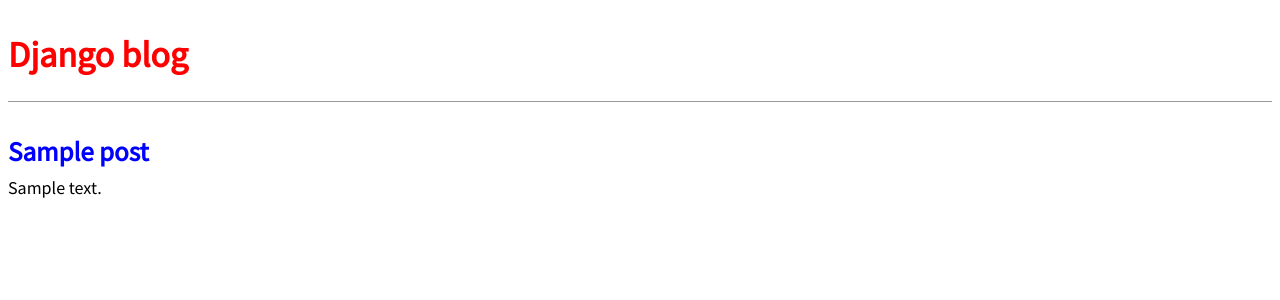
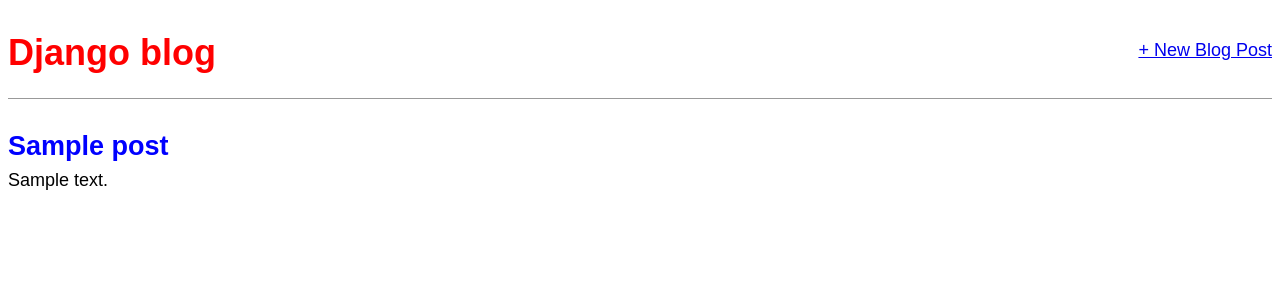
Before and after one commit to easy-quest/blog, a Django app: template templates/home.html in a window 1280 px wide. Shown: the top 300 px of the page. Run offline with Django 3.2, Linux system fonts and the light colour scheme; the template is opened without the code that fills it: most values are stand-ins (such as "Sample title", 1, 10 or a date in 2020).

Commit message:
modified:   blog/models.py 	modified:   blog/urls.py 	modified:   blog/views.py 	modified:   templates/base.html 	new file:   templates/post_new.html

```diff
--- a/blog/models.py
+++ b/blog/models.py
@@ -1,5 +1,5 @@
 from django.db import models
-
+rom django.urls import reverse
 
 # Create your models here.
 class Post(models.Model):
@@ -12,3 +12,6 @@
 
   def __str__(self):
     return self.title
+
+  def get_absolute_url(self):
+    return reverse('post_detail', args=[str(self.id)])
--- a/blog/urls.py
+++ b/blog/urls.py
@@ -5,4 +5,5 @@
 urlpatterns = [
   path('', views.BlogListView.as_view(), name='home'),
   path('post/<int:pk>/', views.BlogDetailView.as_view(), name='post_detail'),
+  path('post/new/', views.BlogCreateView.as_view(), name='post_new'),
 ]
--- a/blog/views.py
+++ b/blog/views.py
@@ -2,6 +2,7 @@
 
 # Create your views here.
 from django.views.generic import ListView, DetailView
+from django.views.generic.edit import CreateView
 from . models import Post
 
 class BlogListView(ListView):
@@ -12,3 +13,8 @@
   model = Post
   template_name = 'post_detail.html'
   context_object_name = 'anything_you_want'
+
+class BlogCreateView(CreateView):
+  model = Post
+  template_name = 'post_new.html'
+  fields = '__all__'
--- a/templates/base.html
+++ b/templates/base.html
@@ -1,18 +1,24 @@
+
 {% load static %}
 <html>
 <head>
 <title>Django blog</title>
-<link href="https://fonts.googleapis.com/css?family=Source+Sans+Pro:400" rel="\
-stylesheet">
+<link href="https://fonts.googleapis.com/css?family=Source+Sans+Pro:400" rel\
+="stylesheet">
 <link rel="stylesheet" href="{% static 'css/base.css' %}">
 </head>
 <body>
+<div class="container">
 <header>
+<div class="nav-left">
 <h1><a href="/">Django blog</a></h1>
+</div>
+<div class="nav-right">
+<a href="{% url 'post_new' %}">+ New Blog Post</a>
+</div>
 </header>
-<div class="container">
-  {% block content %}
-  {% endblock content %}
+{% block content %}
+{% endblock content %}
 </div>
 </body>
 </html>
```
Also changed, not shown: templates/post_new.html (added, +8 -0 lines).
